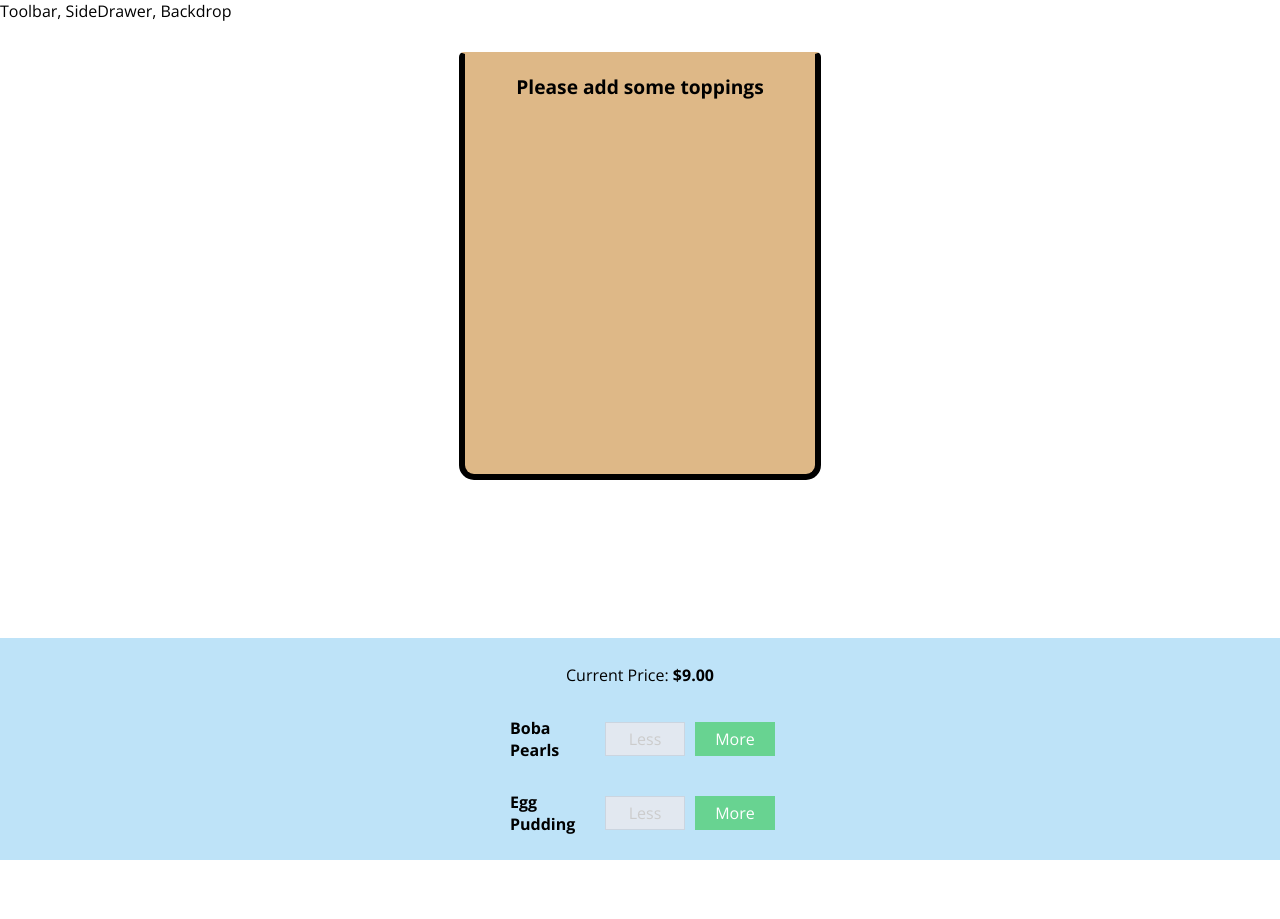
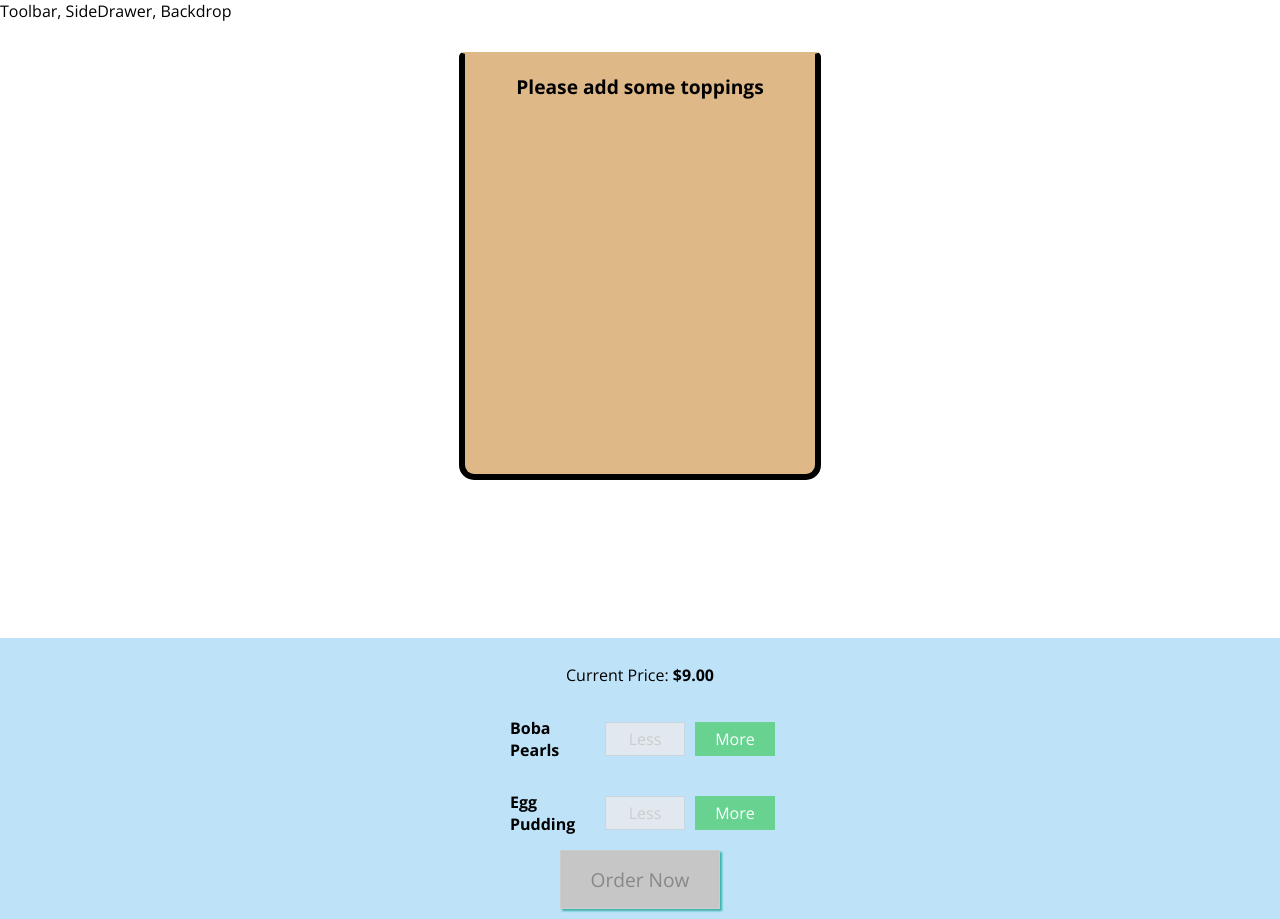
Before and after one commit to alexpich/boba-builder, a React (Create React App) app: page / in a window 1280 px wide. Before the commit the page ends 860 px from the top, so only its background shows below. Built offline with nearby package versions, Linux system fonts and the light colour scheme.

Commit message:
Order button

```diff
--- a/src/components/Boba/BuildControls/BuildControl/BuildControl.module.css
+++ b/src/components/Boba/BuildControls/BuildControl/BuildControl.module.css
@@ -49,11 +49,13 @@
 .BuildControl .Less:hover,
 .BuildControl .Less:active {
   background-color: #feb2b2;
+  border: 1px solid #feb2b2;
   color: white;
 }
 
 .BuildControl .More:hover,
 .BuildControl .More:active {
   background-color: #9ae6b4;
+  border: 1px solid #9ae6b4;
   color: white;
 }
--- a/src/components/Boba/BuildControls/BuildControls.js
+++ b/src/components/Boba/BuildControls/BuildControls.js
@@ -22,6 +22,9 @@ const buildControls = (props) => (
         disabled={props.disabled[ctrl.type]}
       />
     ))}
+    <button className={classes.OrderButton} disabled={!props.purchasable}>
+      Order Now
+    </button>
   </div>
 );
 
--- a/src/components/Boba/BuildControls/BuildControls.module.css
+++ b/src/components/Boba/BuildControls/BuildControls.module.css
@@ -8,3 +8,45 @@
   margin: auto;
   padding: 10px 0;
 }
+
+.OrderButton {
+  background-color: #38b2ac;
+  outline: none;
+  cursor: pointer;
+  border: 1px solid #38b2ac;
+  color: #fff;
+  font-family: inherit;
+  font-size: 1.2em;
+  padding: 15px 30px;
+  box-shadow: 2px 2px 2px #38b2ac;
+}
+
+.OrderButton:hover,
+.OrderButton:active {
+  background-color: #4fd1c5;
+  border: 1px solid #4fd1c5;
+  color: #fff;
+}
+
+.OrderButton:disabled {
+  background-color: #c7c6c6;
+  cursor: not-allowed;
+  border: 1px solid #ccc;
+  color: #888888;
+}
+
+.OrderButton:not(:disabled) {
+  animation: enable 0.3s linear;
+}
+
+@keyframes enable {
+  0% {
+    transform: scale(1);
+  }
+  60% {
+    transform: scale(1.05);
+  }
+  100% {
+    transform: scale(1);
+  }
+}
--- a/src/containers/BobaBuilder/BobaBuilder.js
+++ b/src/containers/BobaBuilder/BobaBuilder.js
@@ -16,7 +16,19 @@ class BobaBuilder extends Component {
       eggPudding: 0,
     },
     totalPrice: 9,
+    purchasable: false,
   };
+
+  updatePurchaseState(ingredients) {
+    const sum = Object.keys(ingredients)
+      .map((igKey) => {
+        return ingredients[igKey];
+      })
+      .reduce((sum, el) => {
+        return sum + el;
+      }, 0);
+    this.setState({ purchasable: sum > 0 });
+  }
 
   addIngredientHandler = (type) => {
     const oldCount = this.state.ingredients[type];
@@ -29,6 +41,7 @@ class BobaBuilder extends Component {
     const oldPrice = this.state.totalPrice;
     const newPrice = oldPrice + priceAddition;
     this.setState({ totalPrice: newPrice, ingredients: updatedIngredients });
+    this.updatePurchaseState(updatedIngredients);
   };
 
   removeIngredientHandler = (type) => {
@@ -45,6 +58,7 @@ class BobaBuilder extends Component {
     const oldPrice = this.state.totalPrice;
     const newPrice = oldPrice - priceDeduction;
     this.setState({ totalPrice: newPrice, ingredients: updatedIngredients });
+    this.updatePurchaseState(updatedIngredients);
   };
 
   render() {
@@ -63,6 +77,7 @@ class BobaBuilder extends Component {
           ingredientRemoved={this.removeIngredientHandler}
           disabled={disabledInfo}
           price={this.state.totalPrice}
+          purchasable={this.state.purchasable}
         />
       </Aux>
     );
```
